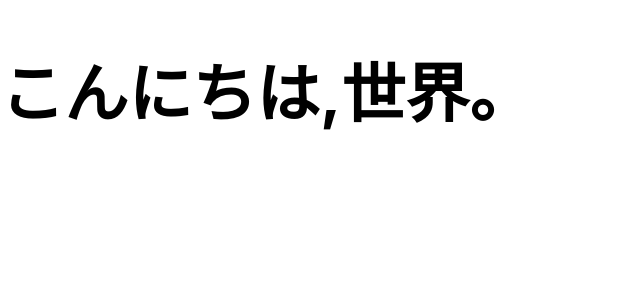
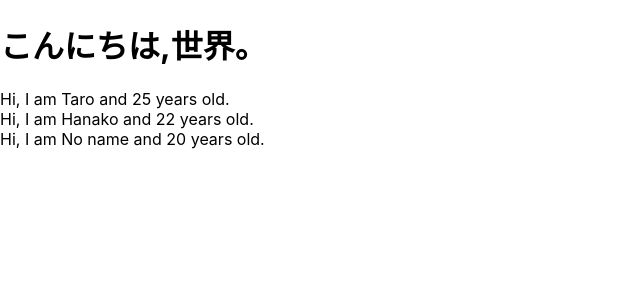
Before and after one commit to yasanori/play_at_school, a React (Create React App) app in the folder classroom/play_react/my-udemy-react-redux-crud-application/: page / in a window 1280 px wide. Shown: the top 300 px of the page, without its empty margins (0-640 px from the left). Built offline with nearby package versions, Linux system fonts and the light colour scheme.

Commit message:
study props

```diff
--- a/classroom/play_react/my-udemy-react-redux-crud-application/src/App.js
+++ b/classroom/play_react/my-udemy-react-redux-crud-application/src/App.js
@@ -1,9 +1,25 @@
 
-function App() {
+const App = () => {
   const helloWorldJa = <h1>こんにちは,世界。</h1>
+  const profiles = [
+    { name: "Taro", age: 25 },
+    { name: "Hanako", age: 22 },
+    { name: "No name" }
+  ]
   return (
-    <h1>{helloWorldJa}</h1>
+    <>
+      {helloWorldJa}
+      {profiles.map((profile, index) => { return <User name={profile.name} age={profile.age} key={index} /> })}
+    </>
   );
 }
 
+const User = (props) => {
+  return <div>Hi, I am {props.name} and {props.age} years old.</div>
+}
+
+User.defaultProps = {
+  age: 20
+}
+
 export default App;
```
Also changed, not shown: 1 other file (tests, documents, lock files or other folders).
